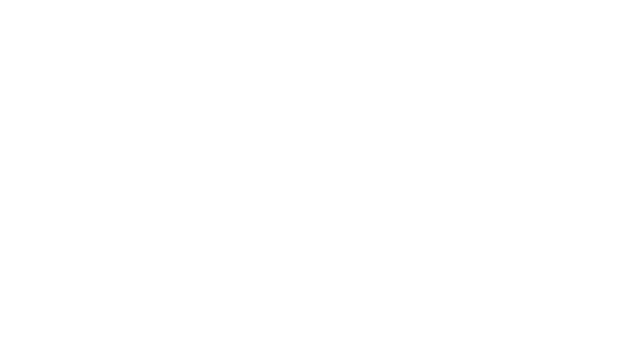
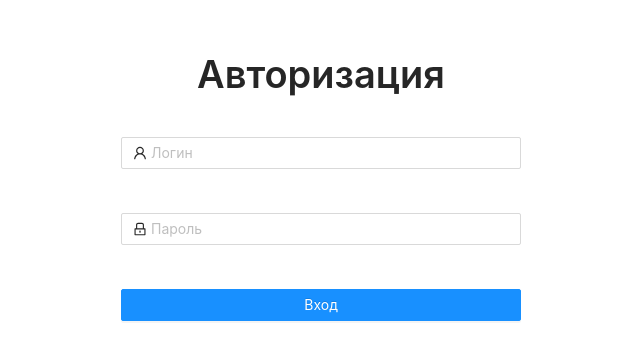
Before and after one commit to Paavveel/contact-list-react-redux-ts, a React (Create React App) app: page / in a window 1280 px wide. Shown: the part 149-508 px from the top of the page, without its empty margins (319-959 px from the left). Built offline with nearby package versions, Linux system fonts and the light colour scheme.

Commit message:
feat: add Login page styles, basic logic draft

```diff
--- a/src/App.tsx
+++ b/src/App.tsx
@@ -1,5 +1,11 @@
+import { Login } from './pages/Login';
+
 function App() {
-  return <div className='App'></div>;
+  return (
+    <div className='App'>
+      <Login />
+    </div>
+  );
 }
 
 export default App;
--- /dev/null
+++ b/src/helpers/api.ts
@@ -0,0 +1,3 @@
+export const API = {
+  USERS_URL: 'https://633aced1e02b9b64c617f202.mockapi.io/api/users',
+};
--- /dev/null
+++ b/src/pages/Login/Login.css
@@ -0,0 +1,11 @@
+.login-form {
+  max-width: 400px;
+  margin: 200px auto 0 auto;
+  text-align: center;
+  display: grid;
+  gap: 20px;
+}
+
+.login-form-button {
+  width: 100%;
+}
--- a/src/pages/Login/Login.tsx
+++ b/src/pages/Login/Login.tsx
@@ -1,3 +1,49 @@
+import { LockOutlined, UserOutlined } from '@ant-design/icons';
+import { Button, Form, Input, Typography } from 'antd';
+import './Login.css';
+const { Title } = Typography;
+
+type LoginValues = {
+  userName: string;
+};
+
 export const Login = () => {
-  return <div>Login</div>;
+  const onFinish = async ({ userName }: LoginValues) => {
+    console.log('Received values of form: ', userName);
+  };
+
+  return (
+    <Form
+      name='normal_login'
+      className='login-form'
+      initialValues={{ userName: '', password: '' }}
+      onFinish={onFinish}
+    >
+      <Title>Авторизация</Title>
+      <Form.Item
+        name='userName'
+        rules={[{ required: true, message: 'Пожалуйста введите ваш логин' }]}
+      >
+        <Input
+          prefix={<UserOutlined className='site-form-item-icon' />}
+          placeholder='Логин'
+        />
+      </Form.Item>
+      <Form.Item
+        name='password'
+        rules={[{ required: true, message: 'Пожалуйста введите ваш пароль' }]}
+      >
+        <Input
+          prefix={<LockOutlined className='site-form-item-icon' />}
+          type='password'
+          placeholder='Пароль'
+        />
+      </Form.Item>
+      <Form.Item>
+        <Button type='primary' htmlType='submit' className='login-form-button'>
+          Вход
+        </Button>
+      </Form.Item>
+    </Form>
+  );
 };
--- /dev/null
+++ b/src/pages/Login/index.ts
@@ -0,0 +1 @@
+export * from './Login';
```
